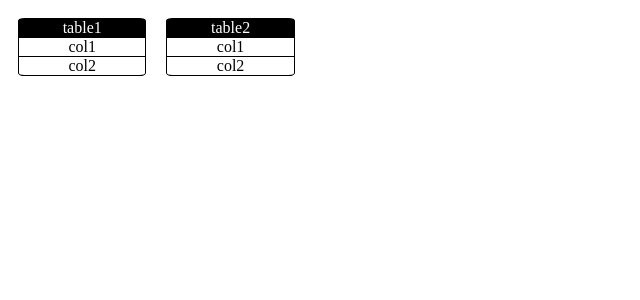
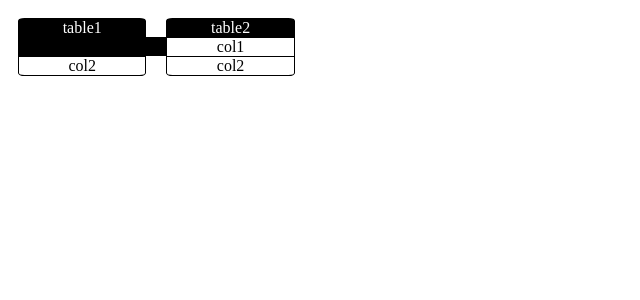
Before and after one commit to jeno5980515/eer, a React (Create React App) app: page / in a window 1280 px wide. Shown: the top 300 px of the page, without its empty margins (0-640 px from the left). Built offline with nearby package versions, Linux system fonts and the light colour scheme.

Commit message:
add link

```diff
--- a/src/App.css
+++ b/src/App.css
@@ -44,3 +44,9 @@
 .field {
   border-top: 1px solid black;
 }
+
+
+.link {
+  position: absolute;
+  background-color: black;
+}
--- /dev/null
+++ b/src/components/Link.js
@@ -0,0 +1,18 @@
+import React from 'react';
+import '../App.css';
+
+
+const Link = ({ linkData }) => {
+	const [p1, p2] = linkData;
+	const left = p1.x,
+		top = p1.y,
+		width = Math.abs(p1.x - p2.x),
+		height = Math.abs(p1.y - p2.y);
+
+	return (
+		<div className='link' style={{ left, top, width, height }}>
+		</div>
+	)
+}
+
+export default Link;
--- a/src/containers/Data.js
+++ b/src/containers/Data.js
@@ -1,17 +1,40 @@
 import React from 'react';
 import { connect } from 'react-redux';
 import Table from '../components/Table';
+import Link from '../components/Link';
 
-let Data = ({ nodes, links }) => (
-	<div className='data'>
-		{ nodes.map( (node, index) => <Table node={node} key={index} />) }
-	</div>
-)
+let Data = ({ nodes, links, positions }) => {
+	return (
+		<div className='data'>
+			{ nodes.map( (node, index) => <Table node={node} key={index} />) }
+			{ links.map( (link, index) => {
+				const t1 = link[0].table,
+					t2 = link[1].table,
+					f1 = link[0].field,
+					f2 = link[1].field;
+
+				const p1 = positions && positions[t1] && positions[t1][f1],
+					p2 = positions && positions[t2] && positions[t2][f2];
+
+				if ( p1 && p2 ){
+					let linkData = [p1, p2];
+					return (
+						<Link linkData={linkData} key={index}/>
+					)
+				}
+				else {
+					return null;
+				}
+			})}
+		</div>
+	)
+}
 
 const mapStateToProps = (state) => {
 	return {
 		nodes : state.data.nodes,
-		links : state.data.links
+		links : state.data.links,
+		positions : state.positions
 	}
 }
 
--- a/src/data.js
+++ b/src/data.js
@@ -24,16 +24,16 @@ const Nodes = [
 ]
 
 const Links = [
-	{
-		n1 : {
+	[
+		{
 			table : 'table1',
 			field : 'col1'
 		},
-		n2 : {
+		{
 			table : 'table2',
 			field : 'col2'
 		}
-	}
+	]
 ]
 
 export default {
--- a/src/index.js
+++ b/src/index.js
@@ -8,9 +8,6 @@ import registerServiceWorker from './registerServiceWorker';
 
 const store = createStore(reducers);
 
-store.subscribe(() => {
-  console.log(store.getState());
-})
 
 render(
   <Provider store={store}>
```
